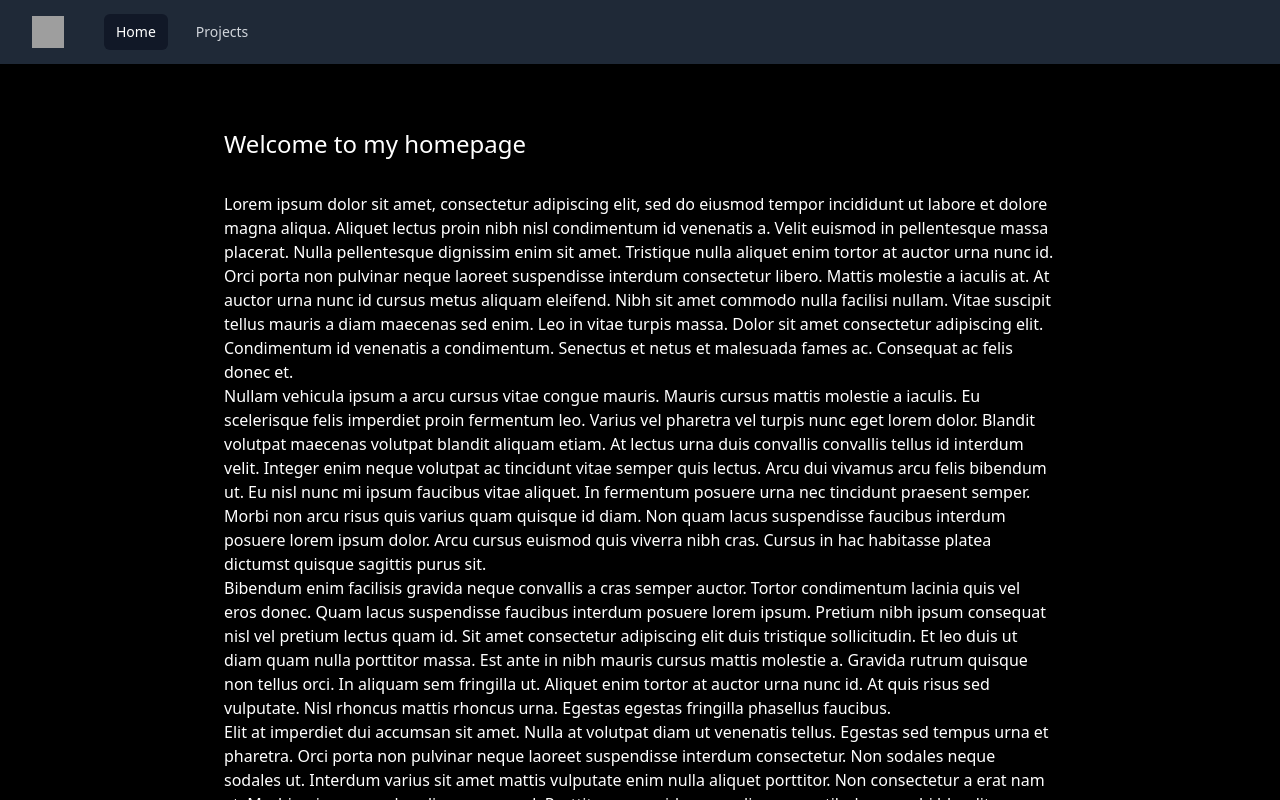
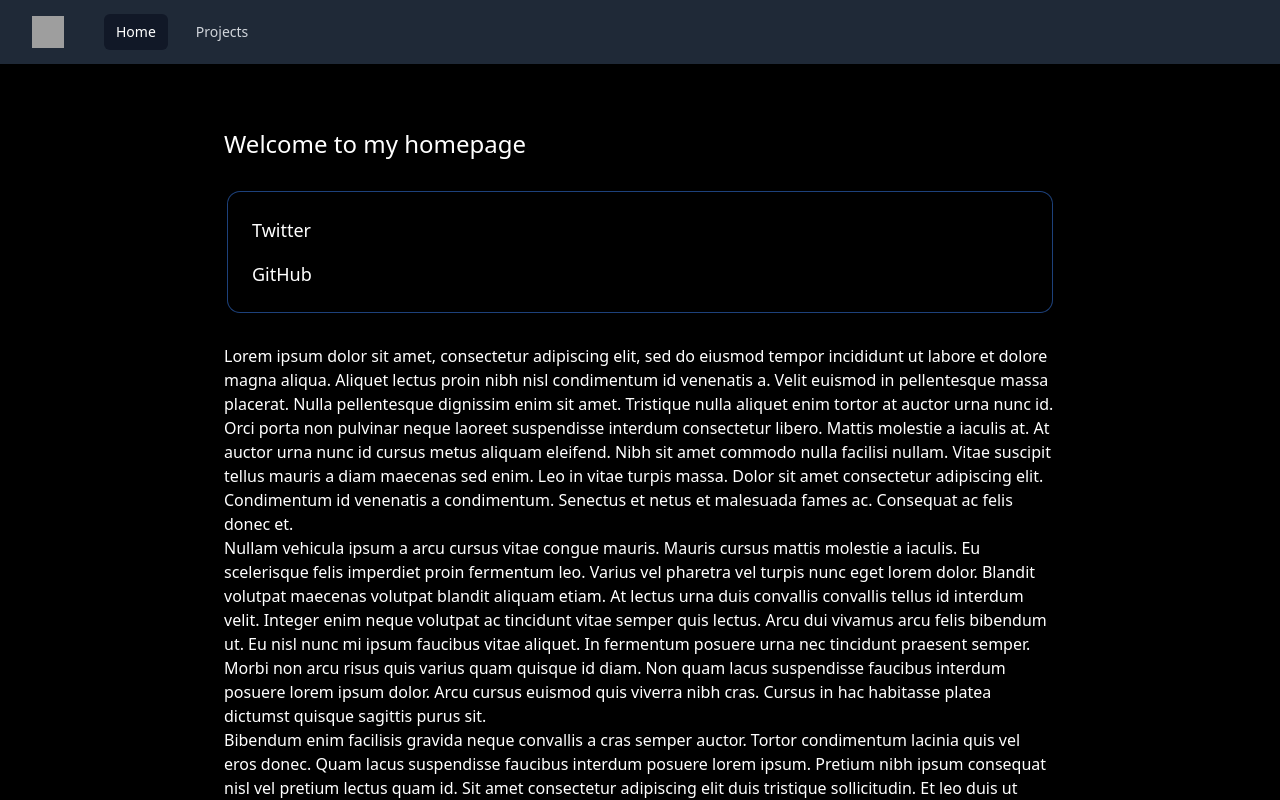
Before and after one commit to PoorRican/boundless_creations, a React (Create React App) app: page /home in a window 1280 px wide. Shown: the top 800 px of the page. Built offline with nearby package versions, Linux system fonts and the light colour scheme; grey boxes are pictures that could not be loaded; a web font is replaced by a local one.

Commit message:
Create contact section

```diff
--- /dev/null
+++ b/src/components/ContactSection.tsx
@@ -0,0 +1,39 @@
+import {ReactNode} from "react";
+
+interface Site {
+  name: string;
+  url: string;
+  icon?: ReactNode;
+}
+const contact_links: Site[] = [
+  {
+    name: 'Twitter',
+    url: 'https://twitter.com/Poor__Rican'
+  },
+  {
+    name: 'GitHub',
+    url: 'https://github.com/PoorRican'
+  }
+];
+
+export default function ContactSection() {
+  return (
+    <section className="m-1 ring-1 p-6 mb-8 rounded-xl">
+      <ul className="flex flex-col gap-4">
+        {contact_links.map(({name, url, icon}) => {
+          return (
+            <li className=""
+                key={name}
+            >
+              <a href={url} className="text-lg">
+                <span>{icon ? icon : ''}</span>
+
+                <span>{name}</span>
+              </a>
+            </li>
+          )
+        })}
+      </ul>
+    </section>
+  )
+}
--- a/src/pages/Home.tsx
+++ b/src/pages/Home.tsx
@@ -1,7 +1,10 @@
+import ContactSection from "../components/ContactSection";
+
 const Home = () => {
     return (
         <main className="px-8 lg:mb-16 sm:mb-8 mx-auto block md:max-w-4xl sm:max-w-full">
             <h1 className="mt-16 mb-8 text-2xl">Welcome to my homepage</h1>
+            <ContactSection />
             <article className="prose prose-slate lg:prose-xl">
                 <p>Lorem ipsum dolor sit amet, consectetur adipiscing elit, sed do eiusmod tempor incididunt ut labore
                     et dolore magna aliqua. Aliquet lectus proin nibh nisl condimentum id venenatis a. Velit euismod in
```
